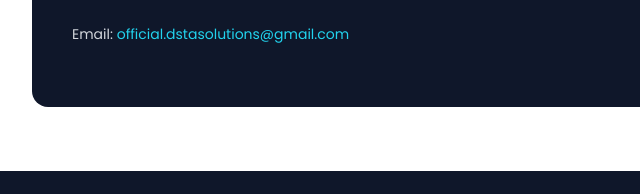
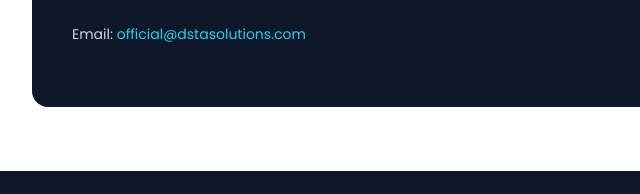
Before and after one commit to dstasolutions/dsta-website, a plain HTML site: page data-cleaning-services.html in a window 1280 px wide. Shown: the part 5184-5378 px from the top of the page, 0-640 px from the left. Drawn offline with nearby package versions, Linux system fonts and the light colour scheme.

Commit message:
Update email address to official@dstasolutions.com

```diff
--- a/data-cleaning-services.html
+++ b/data-cleaning-services.html
@@ -139,7 +139,7 @@
             <a href="index.html#contact" class="hover:text-cyan-600">Contact</a>
         </div>
 
-        <a href="mailto:official.dstasolutions@gmail.com"
+        <a href="mailto:official@dstasolutions.com"
            class="md:hidden bg-cyan-500 text-white px-4 py-2 rounded-lg text-sm">
             Contact
         </a>
@@ -485,7 +485,7 @@
 
                 <div class="flex flex-wrap gap-4 mt-6">
 
-                    <a href="mailto:official.dstasolutions@gmail.com?subject=Data%20Cleaning%20and%20Reporting%20Support"
+                    <a href="mailto:official@dstasolutions.com?subject=Data%20Cleaning%20and%20Reporting%20Support"
                        class="inline-block bg-cyan-500 hover:bg-cyan-600 text-white px-6 py-3 rounded-xl font-semibold">
                         Discuss Your Requirements
                     </a>
@@ -499,9 +499,9 @@
 
                 <p class="!text-gray-300 text-sm mt-6 mb-0">
                     Email:
-                    <a href="mailto:official.dstasolutions@gmail.com"
+                    <a href="mailto:official@dstasolutions.com"
                        class="!text-cyan-400">
-                        official.dstasolutions@gmail.com
+                        official@dstasolutions.com
                     </a>
                 </p>
 
@@ -564,7 +564,7 @@
                     team wants to improve.
                 </p>
 
-                <a href="mailto:official.dstasolutions@gmail.com"
+                <a href="mailto:official@dstasolutions.com"
                    class="inline-block mt-4 text-cyan-700 font-semibold">
                     Contact DSTA Solutions →
                 </a>
@@ -595,7 +595,7 @@
 
         <a href="index.html#resources" class="hover:text-cyan-400">Free Resources</a>
 
-        <a href="mailto:official.dstasolutions@gmail.com"
+        <a href="mailto:official@dstasolutions.com"
            class="hover:text-cyan-400">Contact</a>
 
     </div>
```
